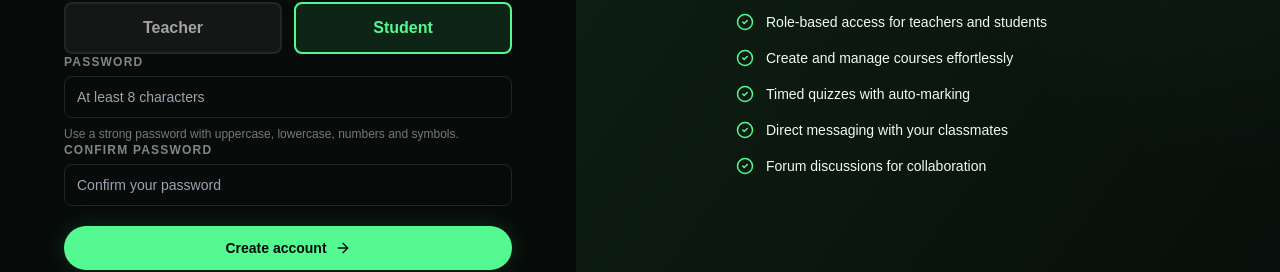
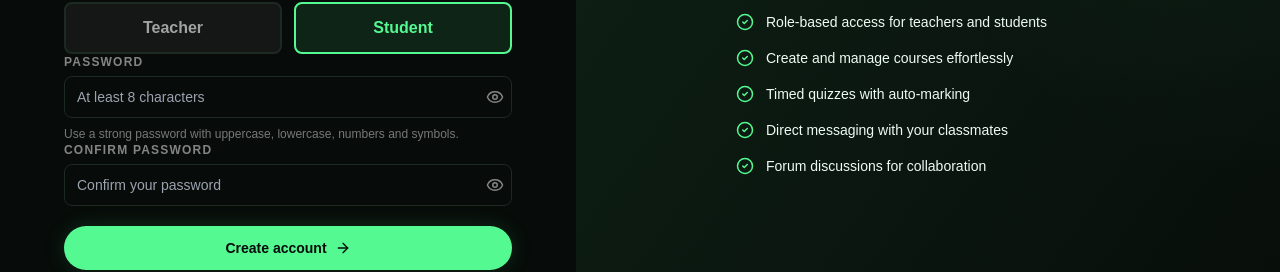
Before and after one commit to dinithrathnayaka23/ClassFlow.io, a Next.js app in the folder frontend/: page /signup in a window 1280 px wide. Shown: the part 446-718 px from the top of the page. Built offline with nearby package versions, Linux system fonts and the light colour scheme; no server answers.

Commit message:
Added eye-icon to password input fields

```diff
--- a/frontend/app/login/page.tsx
+++ b/frontend/app/login/page.tsx
@@ -3,7 +3,7 @@
 import { FormEvent, Suspense, useState } from "react";
 import Link from "next/link";
 import { useRouter, useSearchParams } from "next/navigation";
-import { ArrowLeft, ArrowRight, LockKeyhole, CheckCircle2 } from "lucide-react";
+import { ArrowLeft, ArrowRight, LockKeyhole, CheckCircle2, Eye, EyeOff } from "lucide-react";
 import { Brand } from "@/components/Brand";
 import { api, User } from "@/lib/api";
 import { Notice } from "@/components/ui";
@@ -18,6 +18,7 @@ function LoginPage() {
   const search = useSearchParams();
   const [email, setEmail] = useState("");
   const [password, setPassword] = useState("");
+  const [showPassword, setShowPassword] = useState(false);
   const [error, setError] = useState("");
   const [loading, setLoading] = useState(false);
   const registered = search.get("registered") === "true";
@@ -90,14 +91,24 @@ function LoginPage() {
             </label>
             <label>
               <span className="label">Password</span>
+              <div className="relative">
                 <input
-                className="input"
-                type="password"
+                  className="input pr-10"
+                  type={showPassword ? "text" : "password"}
                   placeholder="Your password"
                   required
                   value={password}
                   onChange={(e) => setPassword(e.target.value)}
                 />
+                <button
+                  type="button"
+                  aria-label={showPassword ? "Hide password" : "Show password"}
+                  onClick={() => setShowPassword((s) => !s)}
+                  className="absolute right-2 top-1/2 -translate-y-1/2 text-white/50 hover:text-neon"
+                >
+                  {showPassword ? <EyeOff size={18} /> : <Eye size={18} />}
+                </button>
+              </div>
             </label>
             <button className="btn w-full py-3" disabled={loading}>
               {loading ? "Signing in..." : "Sign in"} <ArrowRight size={16} />
--- a/frontend/app/signup/page.tsx
+++ b/frontend/app/signup/page.tsx
@@ -3,7 +3,7 @@
 import { FormEvent, useState } from "react";
 import Link from "next/link";
 import { useRouter } from "next/navigation";
-import { ArrowLeft, ArrowRight, UserPlus, CheckCircle2 } from "lucide-react";
+import { ArrowLeft, ArrowRight, UserPlus, CheckCircle2, Eye, EyeOff } from "lucide-react";
 import { Brand } from "@/components/Brand";
 import { api } from "@/lib/api";
 import { Notice } from "@/components/ui";
@@ -17,6 +17,8 @@ export default function SignupPage() {
   const [role, setRole] = useState("STUDENT");
   const [error, setError] = useState("");
   const [loading, setLoading] = useState(false);
+  const [showPassword, setShowPassword] = useState(false);
+  const [showConfirmPassword, setShowConfirmPassword] = useState(false);
 
   async function submit(event: FormEvent) {
     event.preventDefault();
@@ -141,14 +143,24 @@ export default function SignupPage() {
 
             <label>
               <span className="label">Password</span>
+              <div className="relative">
                 <input
-                className="input"
-                type="password"
+                  className="input pr-10"
+                  type={showPassword ? "text" : "password"}
                   placeholder="At least 8 characters"
                   required
                   value={password}
                   onChange={(e) => setPassword(e.target.value)}
                 />
+                <button
+                  type="button"
+                  aria-label={showPassword ? "Hide password" : "Show password"}
+                  onClick={() => setShowPassword((s) => !s)}
+                  className="absolute right-2 top-1/2 -translate-y-1/2 text-white/50 hover:text-neon"
+                >
+                  {showPassword ? <EyeOff size={18} /> : <Eye size={18} />}
+                </button>
+              </div>
               <p className="mt-2 text-xs text-white/45">
                 Use a strong password with uppercase, lowercase, numbers and symbols.
               </p>
@@ -156,14 +168,28 @@ export default function SignupPage() {
 
             <label>
               <span className="label">Confirm password</span>
+              <div className="relative">
                 <input
-                className="input"
-                type="password"
+                  className="input pr-10"
+                  type={showConfirmPassword ? "text" : "password"}
                   placeholder="Confirm your password"
                   required
                   value={confirmPassword}
                   onChange={(e) => setConfirmPassword(e.target.value)}
                 />
+                <button
+                  type="button"
+                  aria-label={showConfirmPassword ? "Hide confirm password" : "Show confirm password"}
+                  onClick={() => setShowConfirmPassword((s) => !s)}
+                  className="absolute right-2 top-1/2 -translate-y-1/2 text-white/50 hover:text-neon"
+                >
+                  {showConfirmPassword ? (
+                    <EyeOff size={18} />
+                  ) : (
+                    <Eye size={18} />
+                  )}
+                </button>
+              </div>
             </label>
 
             <button className="btn w-full py-3" disabled={loading}>
```
Lines whose indentation alone changed are shown as unchanged.
